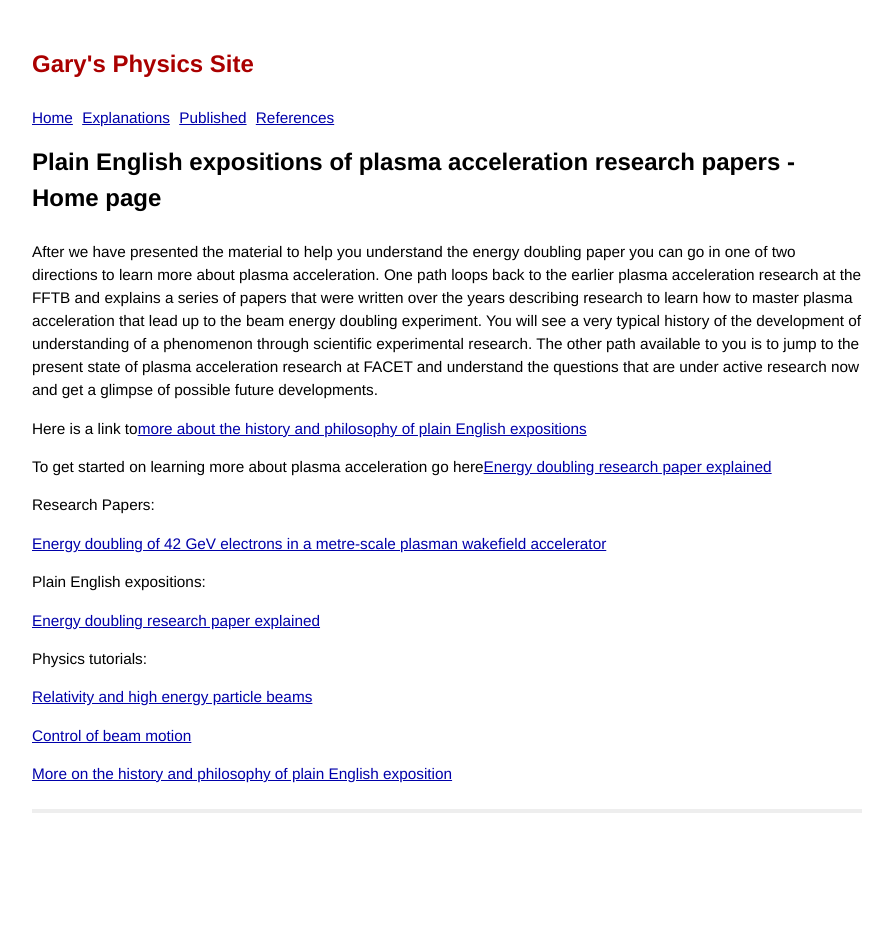
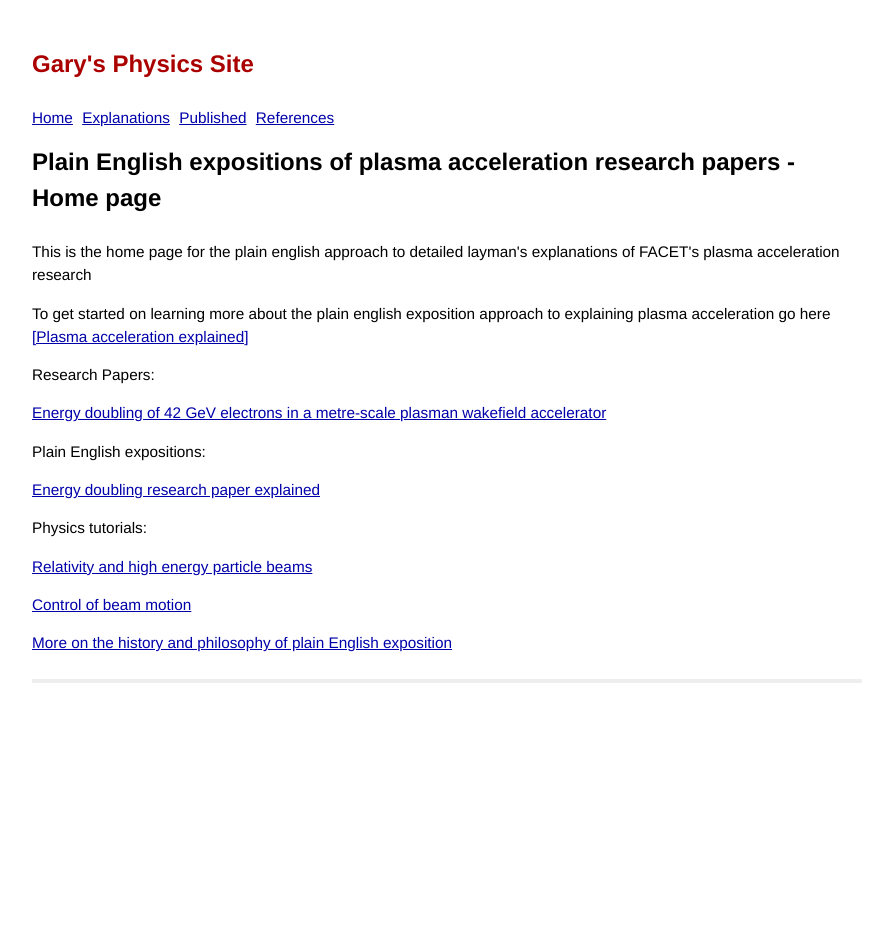
Before and after one commit to grbfacet/facet, a Jekyll site: the page built from index.html, in a window 1280 px wide. Shown: the whole page, without its empty margins (193-1086 px from the left). Built offline with Jekyll 4.4.1, drawn with Linux system fonts in a browser that asks for light colours.

Commit message:
Update index.html

```diff
--- a/index.html
+++ b/index.html
@@ -4,11 +4,10 @@ title: Plain English expositions of plasma acceleration research papers - Home p
 ---
 
 
-<p>After we have presented the material to help you understand the energy doubling paper you can go in one of two directions to learn more about plasma acceleration. One path loops back to the earlier plasma acceleration research at the FFTB and explains a series of papers that were written over the years describing research to learn how to master plasma acceleration that lead up to the beam energy doubling experiment. You will see a very typical history of the development of understanding of a phenomenon through scientific experimental research. The other path available to you is to jump to the present state of plasma acceleration research at FACET and understand the questions that are under active research now and get a glimpse of possible future developments.</p>
+<p>This is the home page for the plain english approach to detailed layman's explanations of FACET's plasma acceleration research</p>
 
-<p>Here is a link to<a href="/plain-english-papers.html">more about the history and philosophy of plain English expositions</a></p>
 
-<p>To get started on learning more about plasma acceleration go here<a href="/energy-doubling-exposition.html">Energy doubling research paper explained</a></p>
+<p>To get started on learning more about the plain english exposition approach to explaining plasma acceleration go here <a href="/plasma-accel-explained.html"> [Plasma acceleration explained]</a></p>
 
 
 
@@ -16,7 +15,7 @@ title: Plain English expositions of plasma acceleration research papers - Home p
 
 
 Research Papers:
-<p><a href="/energy-doubling-exposition.html">Energy doubling of 42 GeV electrons in a metre-scale plasman wakefield accelerator</a></p>
+<p><a href="/slac-pub-12363.pdf">Energy doubling of 42 GeV electrons in a metre-scale plasman wakefield accelerator</a></p>
 
 
 Plain English expositions:
```
